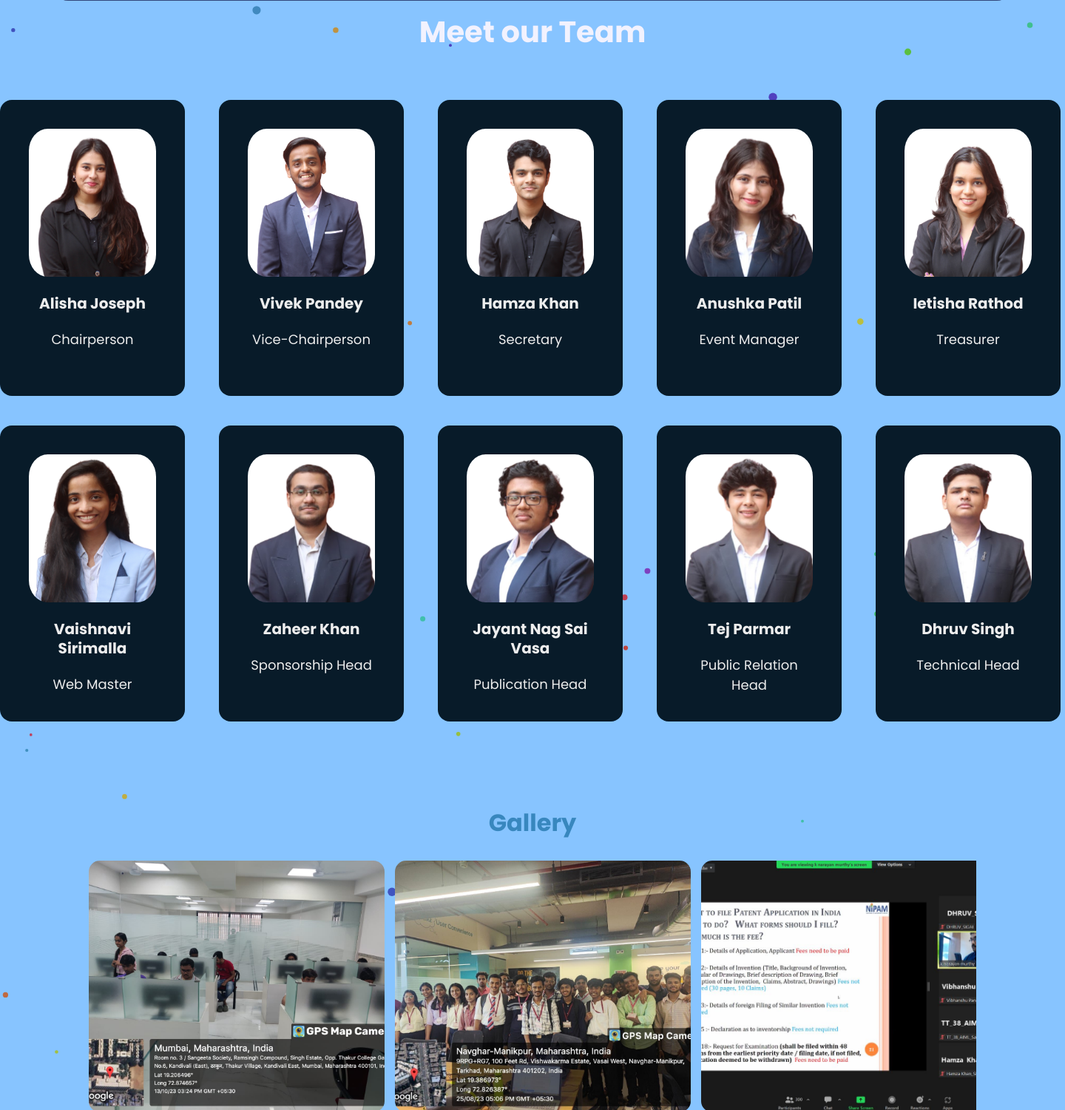
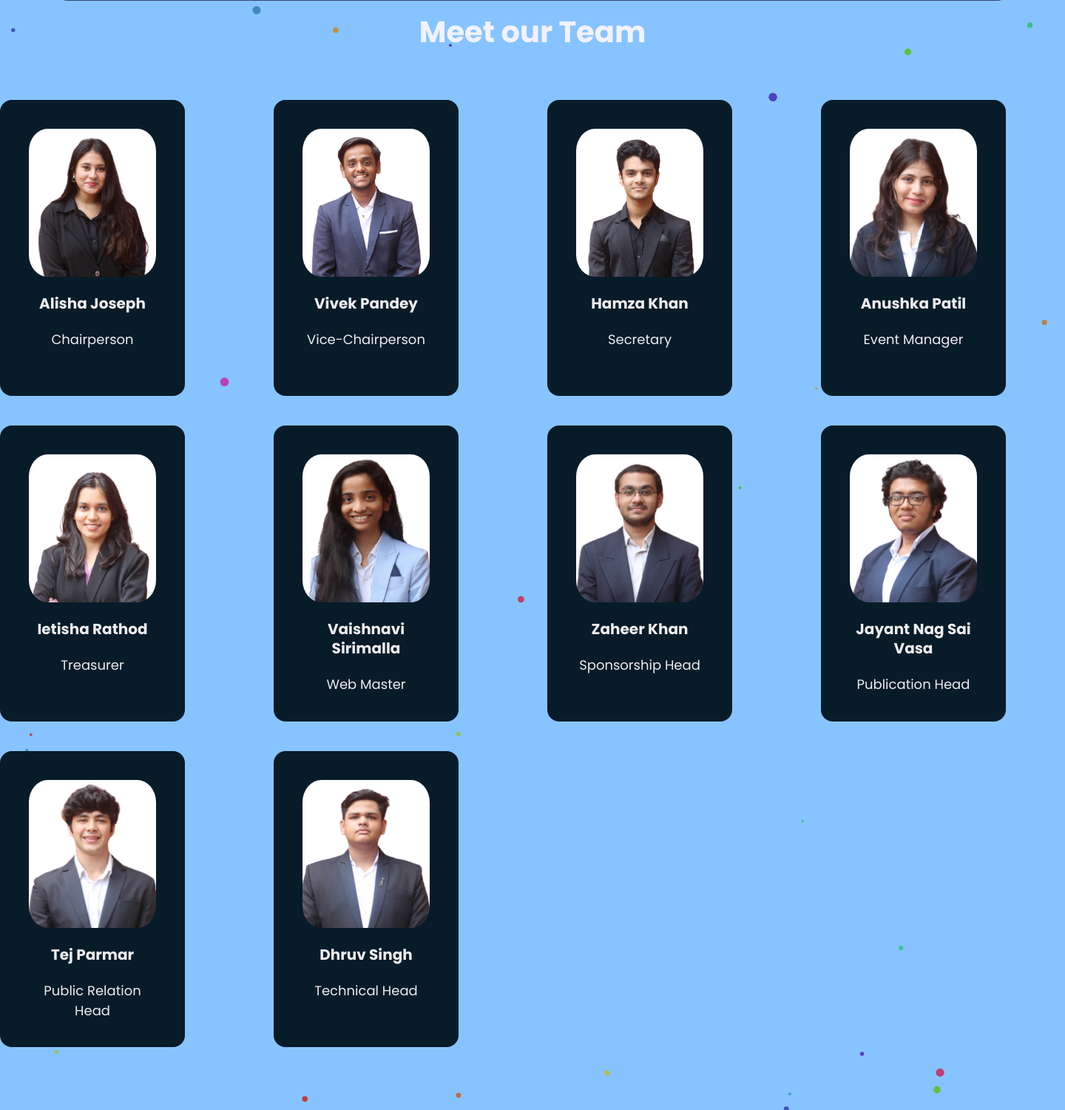
Before and after one commit to Satish0079/ACM-SIGAI-Website, a PHP site: page / in a window 1440 px wide. Shown: the part 5000-6500 px from the top of the page at 74% size. Run offline with PHP 8.4, Linux system fonts and the light colour scheme; some libraries are stand-ins or nearby versions.

Commit message:
Update team.css

```diff
--- a/team.css
+++ b/team.css
@@ -32,7 +32,7 @@
 
 .team__container {
     display: grid;
-    grid-template-columns: repeat(5, 1fr);
+    grid-template-columns: repeat(4, 1fr);
     gap: 2.5rem;
     margin: 0 auto;
 }
```
